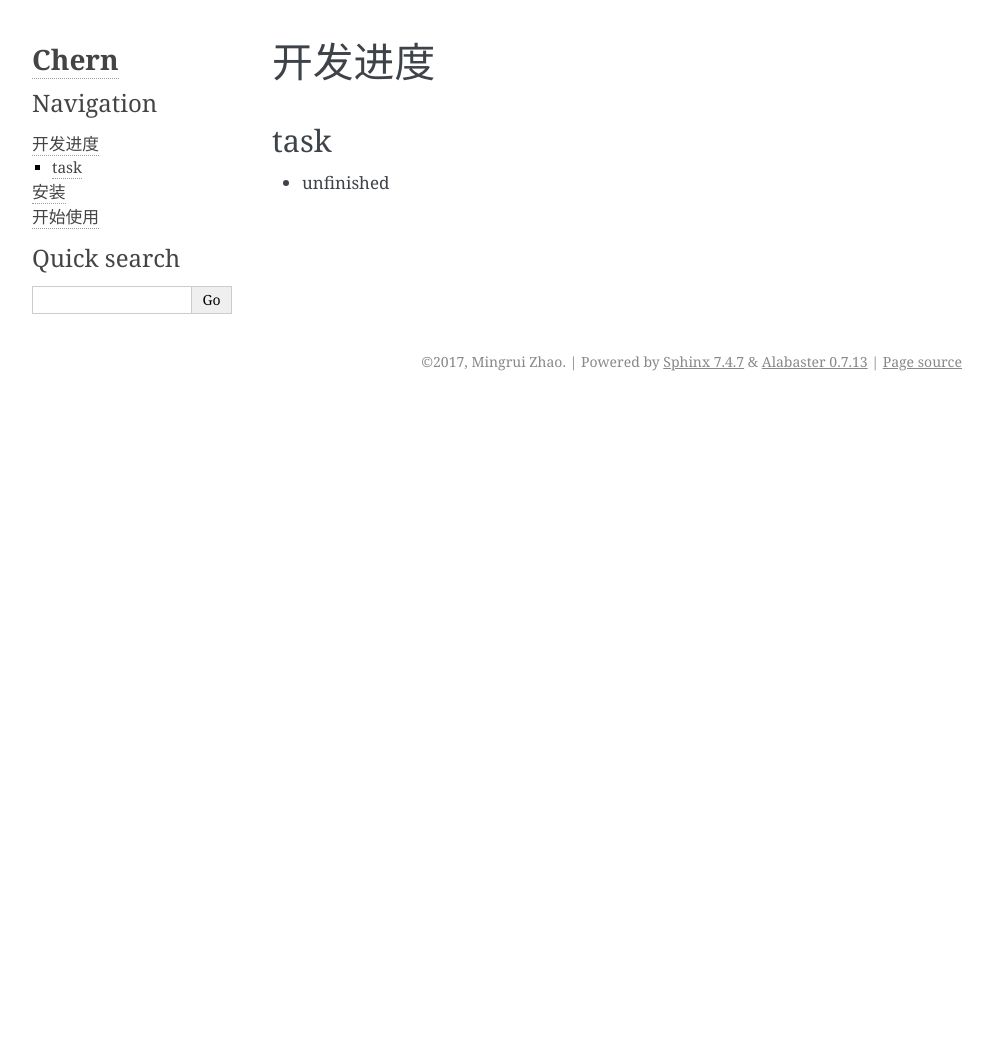
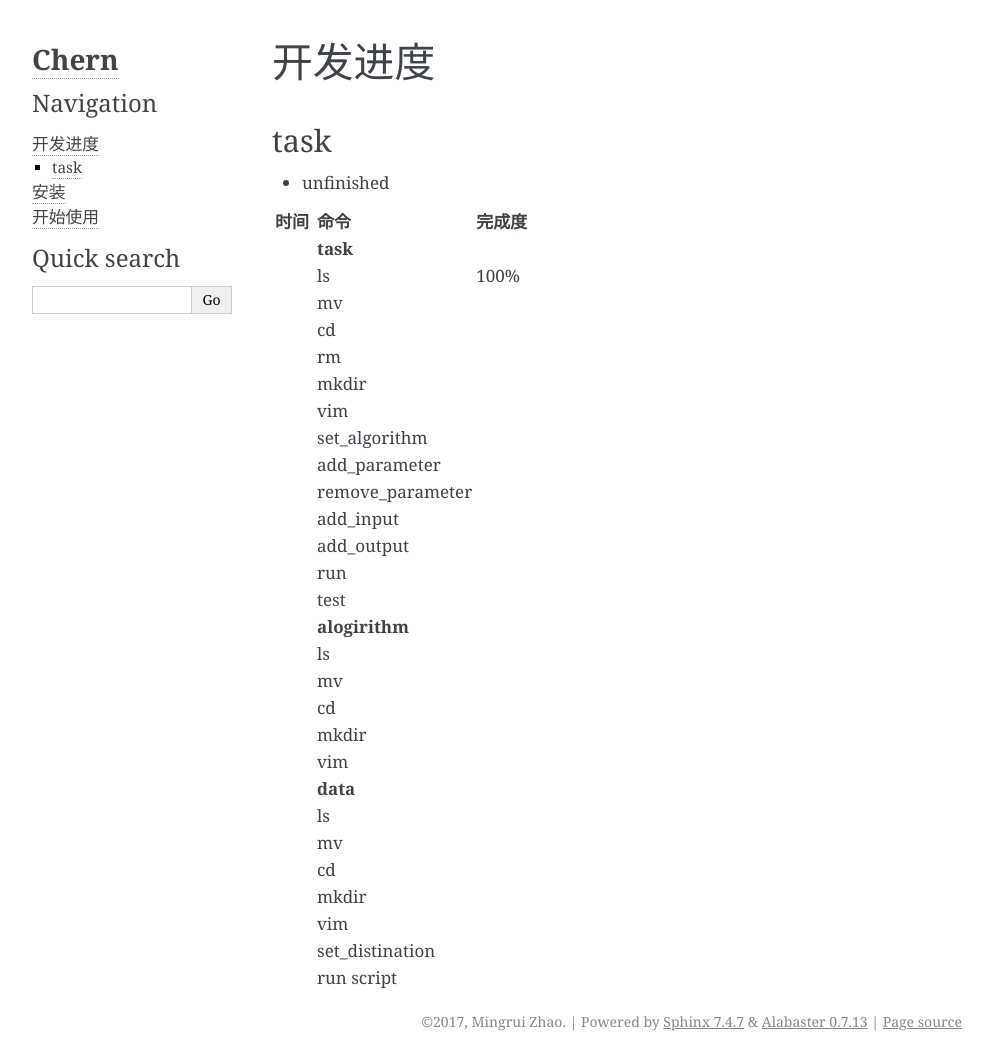
Before and after one commit to zhaomr13/Chern, a Sphinx documentation site: the page built from doc/source/schedule.md, in a window 1280 px wide. Shown: the whole page, without its empty margins (148-1140 px from the left). Built offline with Sphinx 7.4.7, drawn with Linux system fonts in a browser that asks for light colours; before the commit the page ends 900 px from its top, so only the background shows below that.

Commit message:
update schedule

```diff
--- a/doc/source/schedule.md
+++ b/doc/source/schedule.md
@@ -1,3 +1,36 @@
 # 开发进度
 ## task
 + unfinished
+<body>
+<table border="0">
+<tr><th>时间</th> <th>命令             </th> <th>完成度  </th></tr>
+<tr><td>    </td> <th>task             </th> <td>        </td></tr>
+<tr><td>    </td> <td>ls               </td> <td>100%        </td></tr>
+<tr><td>    </td> <td>mv               </td> <td>        </td></tr>
+<tr><td>    </td> <td>cd               </td> <td>        </td></tr>
+<tr><td>    </td> <td>rm               </td> <td>        </td></tr>
+<tr><td>    </td> <td>mkdir            </td> <td>        </td></tr>
+<tr><td>    </td> <td>vim              </td> <td>        </td></tr>
+<tr><td>    </td> <td>set_algorithm    </td> <td>        </td></tr>
+<tr><td>    </td> <td>add_parameter    </td> <td>        </td></tr>
+<tr><td>    </td> <td>remove_parameter </td> <td>        </td></tr>
+<tr><td>    </td> <td>add_input        </td> <td>        </td></tr>
+<tr><td>    </td> <td>add_output       </td> <td>        </td></tr>
+<tr><td>    </td> <td>run              </td> <td>        </td></tr>
+<tr><td>    </td> <td>test             </td> <td>        </td></tr>
+<tr><td>    </td> <th>alogirithm       </th> <td>        </td></tr>
+<tr><td>    </td> <td>ls               </td> <td>        </td></tr>
+<tr><td>    </td> <td>mv               </td> <td>        </td></tr>
+<tr><td>    </td> <td>cd               </td> <td>        </td></tr>
+<tr><td>    </td> <td>mkdir            </td> <td>        </td></tr>
+<tr><td>    </td> <td>vim              </td> <td>        </td></tr>
+<tr><td>    </td> <th>data             </th> <td>        </td></tr>
+<tr><td>    </td> <td>ls               </td> <td>        </td></tr>
+<tr><td>    </td> <td>mv               </td> <td>        </td></tr>
+<tr><td>    </td> <td>cd               </td> <td>        </td></tr>
+<tr><td>    </td> <td>mkdir            </td> <td>        </td></tr>
+<tr><td>    </td> <td>vim              </td> <td>        </td></tr>
+<tr><td>    </td> <td>set_distination  </td> <td>        </td></tr>
+<tr><td>    </td> <td>run script       </td> <td>        </td></tr>
+</table>
+</bbody>
```
